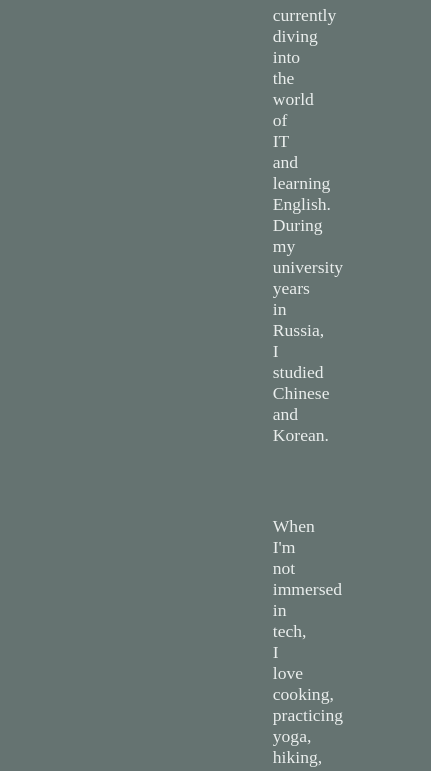
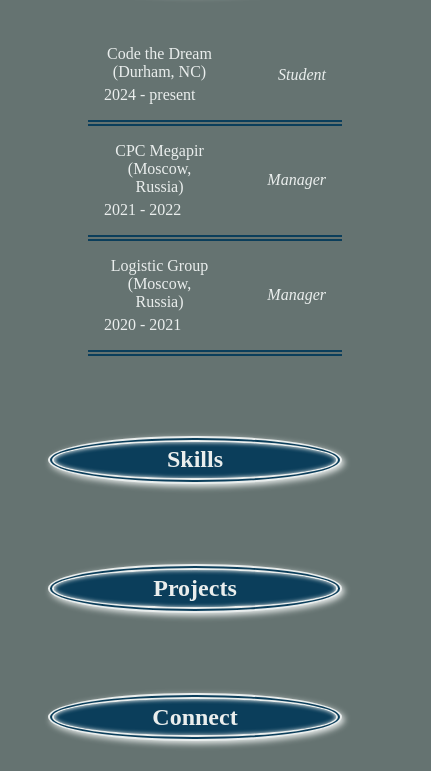
Before and after one commit to Alina5884/Alina-Dalantaeva-IO, a plain HTML site: page index.html in a window 390 px wide. Shown: the part 1067-1838 px from the top of the page, 431 px wide, since content can reach past the window. Drawn offline with Linux system fonts and the light colour scheme.

Commit message:
responsiveness added

```diff
--- a/css/index.css
+++ b/css/index.css
@@ -6,6 +6,10 @@ body {
     text-align: center;
     margin: 0 auto;
 }
+
+/* =================
+    navigation
+   ================= */
 
 #navigation {
     background-color: #657371;
@@ -51,6 +55,10 @@ body {
     text-shadow: none;
 }
 
+/* =================
+    main content
+   ================= */
+
 #profile-picture {
     border: 0.4em double #0B3E5B;
     border-radius: 10%;
@@ -63,7 +71,7 @@ body {
 #skills,
 #projects,
 #connect {
-    margin: 7em 12em;
+    margin: 7em 10em;
     padding: 0;
 }
 
@@ -80,7 +88,7 @@ h2 {
     background-color: #0B3E5B;
     font-size: 2em;
     margin-top: 1.5em;
-    margin-bottom: 3em;
+    margin-bottom: 1.5em;
     color:#EAEEED;
     border: 0.25em double #EAEEED;
     border-radius: 70%;
@@ -95,40 +103,56 @@ p {
     padding: 1.5em;
 }
 #experience li {
-    display: flex;
-    flex-flow: row wrap;
-    justify-content: space-between;
+    display: grid;
+    grid-template-columns: 1fr 1fr;
+    grid-template-rows: auto auto;
     color: #EAEEED;
     border-bottom: 0.4em double #0B3E5B;
-    margin: 1em 2em;
-    padding: 1.5em;
+    padding: 1em;
 }
 
 .job-details {
-    display: flex;
-    justify-content: space-between;
-    width: 100%;
+    display: grid;
+    grid-template-columns: 1fr;
+    grid-template-rows: auto auto;
+    grid-gap: 0.3em;
+
+}
+
+.place {
+    grid-column: 1 ;
+    grid-row: 1;
+    justify-self: start;
+}
+
+.dates {
+    grid-column: 1;
+    grid-row: 2;
+    justify-self: start;
 }
 
 .title {
-    justify-content: flex-start;
+    grid-column: 2;
+    grid-row: 1 / -1;
+    align-self: center;
+    justify-self: end;
     font-style: italic;
-}
-
-.dates {
-    text-align: right;
 }
 
 #connect ul {
     width: auto;
-    display: flex;
-    flex-direction: row;
+    display: grid;
+    grid-template-columns: repeat(3, 3em);
     justify-content: center;
-    gap: 2em;
-    margin-top: -3em;
+    padding-top: 1em;
     padding: 0;
     list-style: none;
+
 }
+
+/* =================
+    icons
+   ================= */
 
 a {
     color: #0B3E5B;
@@ -152,3 +176,89 @@ a {
 footer {
     margin: 5em 10em ;
 }
+
+/* ==================================
+    media queries for mobile devices
+   ================================== */
+
+   @media (max-width: 768px) {
+
+    body {
+        font-size: 1em;
+    }
+
+    #navigation ul {
+        padding: 0;
+        margin: 1em 0;
+
+    }
+    #navigation ul li {
+        padding: 0.5em 1em;
+        margin-bottom: 0.5em;
+        width: 100%;
+        text-align: center;
+    }
+
+    #navigation ul li a {
+        font-size: 1em;
+    }
+
+    #about,
+    #experience,
+    #skills,
+    #projects,
+    #connect {
+        margin: 2em 1em;
+    }
+
+    h1 {
+        font-size: 2em;
+    }
+
+    h2 {
+        font-size: 1.5em;
+        padding: 0.2em;
+    }
+
+    p {
+        margin: 1em;
+        padding: 1em;
+    }
+
+    footer {
+        margin: 2em 1em ;
+    }
+}
+
+/* ==================================
+    media queries for tablets
+   ================================== */
+
+@media (max-width: 1024px) {
+    body {
+        font-size: 1em;
+    }
+
+    #navigation ul li {
+        padding: 0.5em 1em;
+        margin-bottom: 0.5em;
+        width: 100%;
+        text-align: center;
+    }
+
+    #about,
+    #experience,
+    #skills,
+    #projects,
+    #connect {
+        margin: 5em 3em;
+    }
+
+    h1 {
+        font-size: 2.5em;
+    }
+
+    h2 {
+        font-size: 1.5em;
+    }
+}
```
